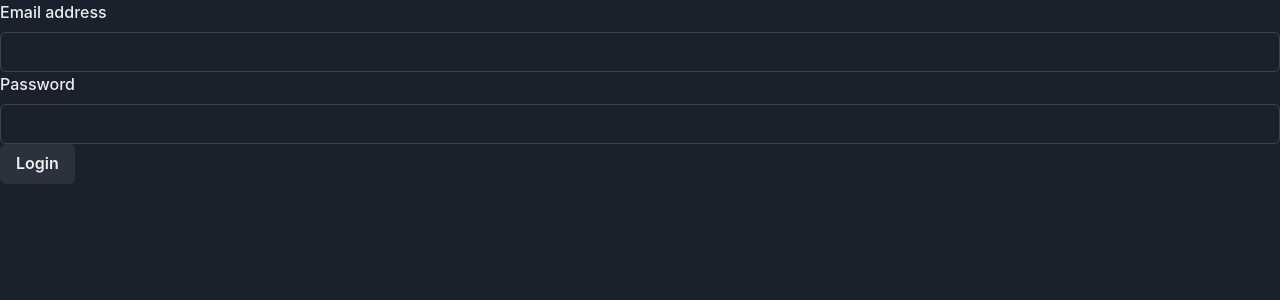
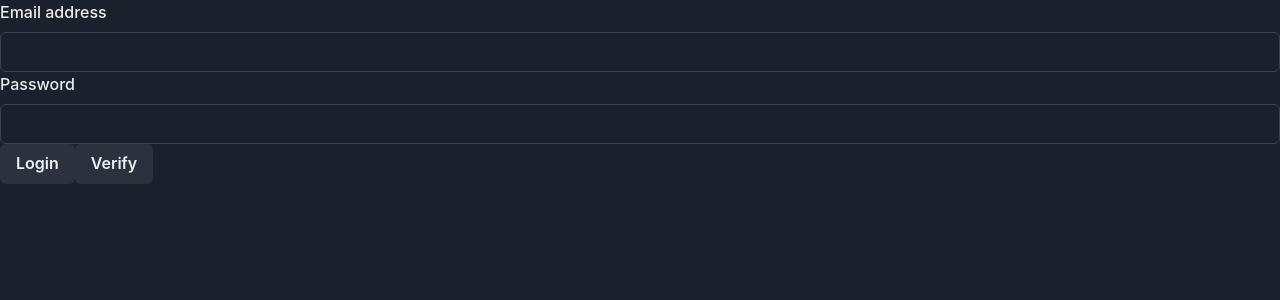
Before and after one commit to morning-night-dream/platform-web, a React (Vite) app: page /login in a window 1280 px wide. Shown: the top 300 px of the page. Built offline with nearby package versions, Linux system fonts and the light colour scheme; no server answers.

Commit message:
feat verifyボタンを追加

```diff
--- a/src/page/Header.tsx
+++ b/src/page/Header.tsx
@@ -1,8 +1,13 @@
-import { Flex, Divider, Heading, Image, Center, Text } from '@chakra-ui/react';
+import { Flex, Divider, Heading, Image, Center, Text, Button, Spacer } from '@chakra-ui/react';
+import { authApiClient } from '../api/client';
 
 export type HeaderProps = Record<string, unknown>;
 
 export function Header(props: HeaderProps) {
+    const verify = async () => {
+        authApiClient.v1AuthVerify();
+    }
+
     return (
         <>
             <Center>
@@ -11,8 +16,11 @@ export function Header(props: HeaderProps) {
                         <Center>
                             <Image src="/logo.png" boxSize="40px" />
                             <Text display={['none', 'inline', 'inline', 'inline']}>Platform</Text>
+
                         </Center>
                     </Heading>
+                    <Spacer />
+                    <Button onClick={() => verify()}>Verify</Button>
                 </Flex>
             </Center>
             <Divider />
--- a/src/page/Login/index.tsx
+++ b/src/page/Login/index.tsx
@@ -1,11 +1,14 @@
-import { authApiClient } from '../../swr/client';
+import { authApiClient } from '../../api/client';
 import { useState } from 'react';
-import type { V1AuthSignInRequest} from '../../openapi/apis/AuthApi';
-import { FormControl, FormLabel, Input, Button } from '@chakra-ui/react';
+import { useNavigate } from "react-router-dom";
+import type { V1AuthSignInRequest } from '../../openapi/apis/AuthApi';
+import { FormControl, FormLabel, Input, Button, Box } from '@chakra-ui/react';
 
 export function Login() {
+    const navigate = useNavigate();
     const [email, setEmail] = useState('')
     const [password, setPassword] = useState('')
+    const [showError, setShowError] = useState(false)
 
     const login = async (email: string, password: string) => {
         const request :V1AuthSignInRequest  = {
@@ -14,7 +17,16 @@ export function Login() {
                 password: password
             }
         }
-        authApiClient.v1AuthSignIn(request);
+
+        authApiClient.v1AuthSignIn(request).then(() => {
+                navigate("/");
+            }).catch((_e) => {
+                setShowError(true);
+        });
+    }
+
+    const verify = async () => {
+        authApiClient.v1AuthVerify();
     }
 
     return (
@@ -27,7 +39,9 @@ export function Login() {
                 <FormLabel>Password</FormLabel>
                 <Input value={password} type="password" onChange={(e) => setPassword(e.target.value)}/>
             </FormControl>
+            {showError? <Box>email or password is incorrect</Box> : <></>}
             <Button onClick={() => login(email, password)}>Login</Button>
+            <Button onClick={() => verify()}>Verify</Button>
         </>
     );
 }
--- a/src/swr/useApiArticle.ts
+++ b/src/swr/useApiArticle.ts
@@ -2,7 +2,7 @@ import useSWR, { useSWRConfig } from 'swr';
 
 import type { V1ListArticlesRequest } from '../openapi/apis/ArticleApi';
 import type { Article } from '../openapi/models';
-import { articleApiClient } from './client';
+import { articleApiClient } from '../api/client';
 
 // 1回に取得する記事の数
 const articlesPerPage = 20;
```
Also changed, not shown: src/api/client.ts (renamed from src/swr/client.ts).
